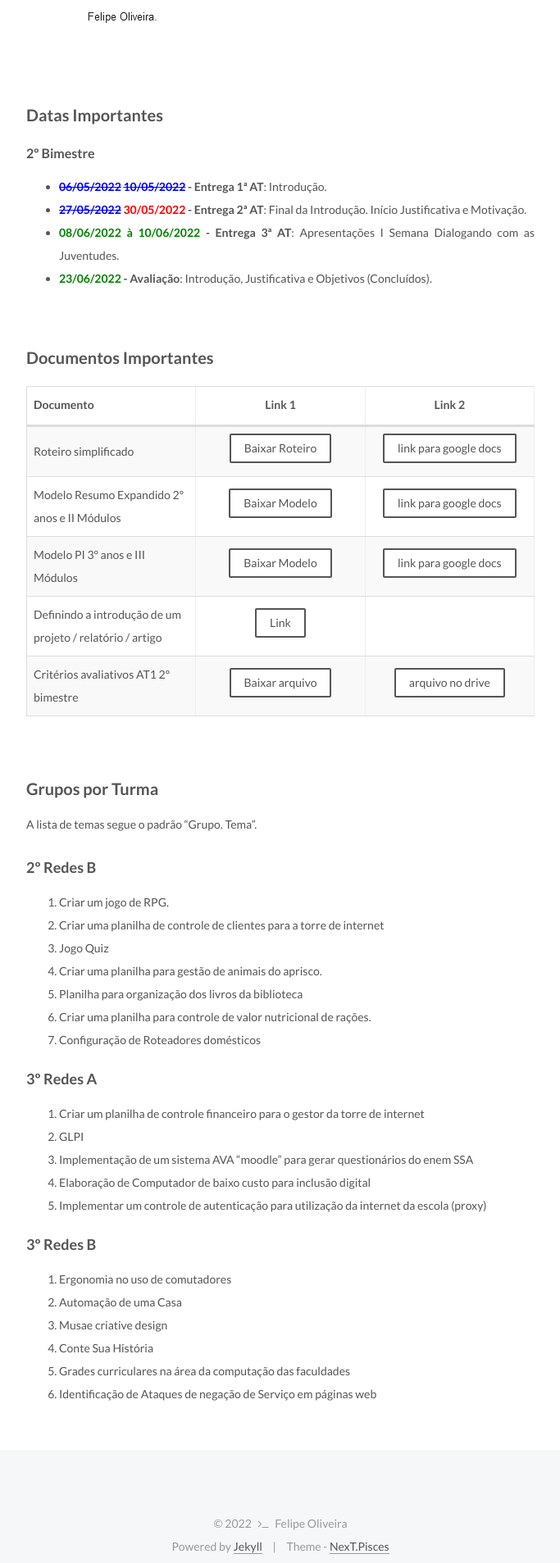
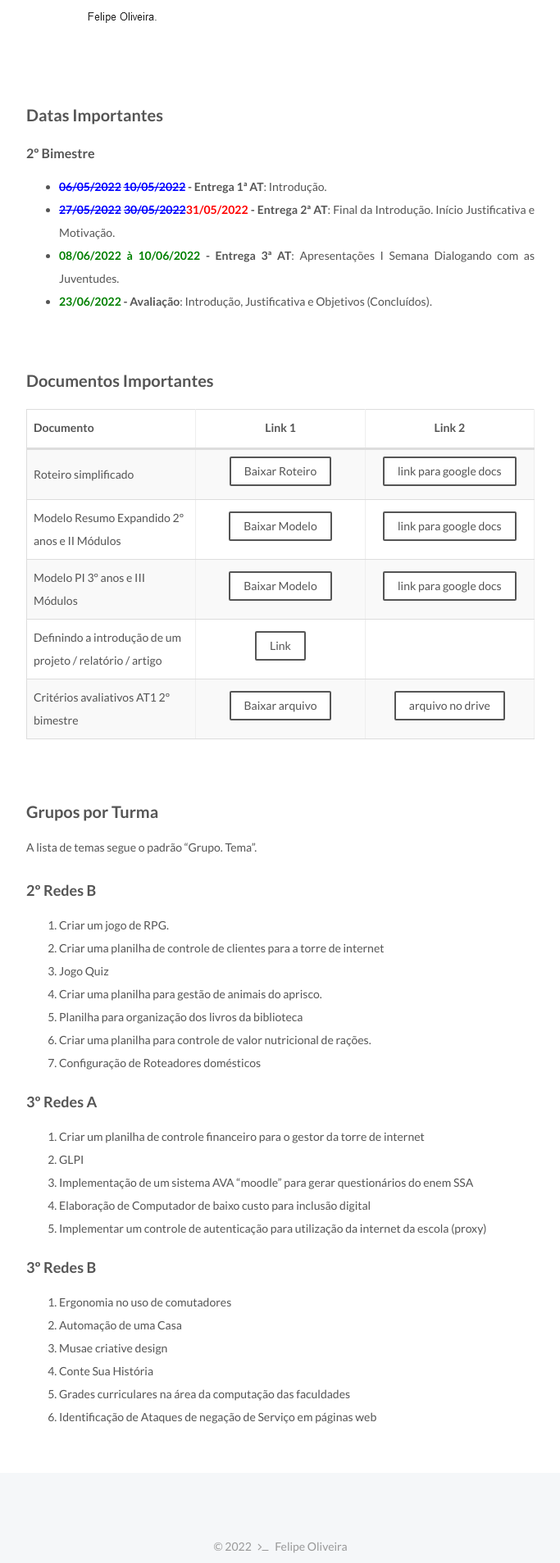
Before and after one commit to fdoliv/fdoliv.github.io, a Jekyll site: the page built from courses/pi/index.md, in a window 1280 px wide. Shown: the part 1042-2949 px from the top of the page at 82% size, without its empty margins (428-1111 px from the left). Built offline with Jekyll 4.4.1, drawn with Linux system fonts in a browser that asks for light colours.

Commit message:
Prorrogação do prazo.

```diff
--- a/courses/pi/index.md
+++ b/courses/pi/index.md
@@ -33,7 +33,7 @@
 ## Datas Importantes
 #### 2º Bimestre
 * **<span style="color:blue"><s>06/05/2022</s> <s>10/05/2022</s></span> - Entrega 1ª AT**: Introdução.
-* **<span style="color:blue"><s>27/05/2022</s></span> <span style="color:red">30/05/2022</span> - Entrega 2ª AT**: Final da Introdução. Início Justificativa e Motivação.
+* **<span style="color:blue"><s>27/05/2022</s></span> <span style="color:blue"><s>30/05/2022</s></span><span style="color:red">31/05/2022</span> - Entrega 2ª AT**: Final da Introdução. Início Justificativa e Motivação.
 * **<span style="color:green">08/06/2022 à 10/06/2022</span> - Entrega 3ª AT**: Apresentações I Semana Dialogando com as Juventudes.
 * **<span style="color:green">23/06/2022</span> - Avaliação**: Introdução, Justificativa e Objetivos (Concluídos).
 
```
